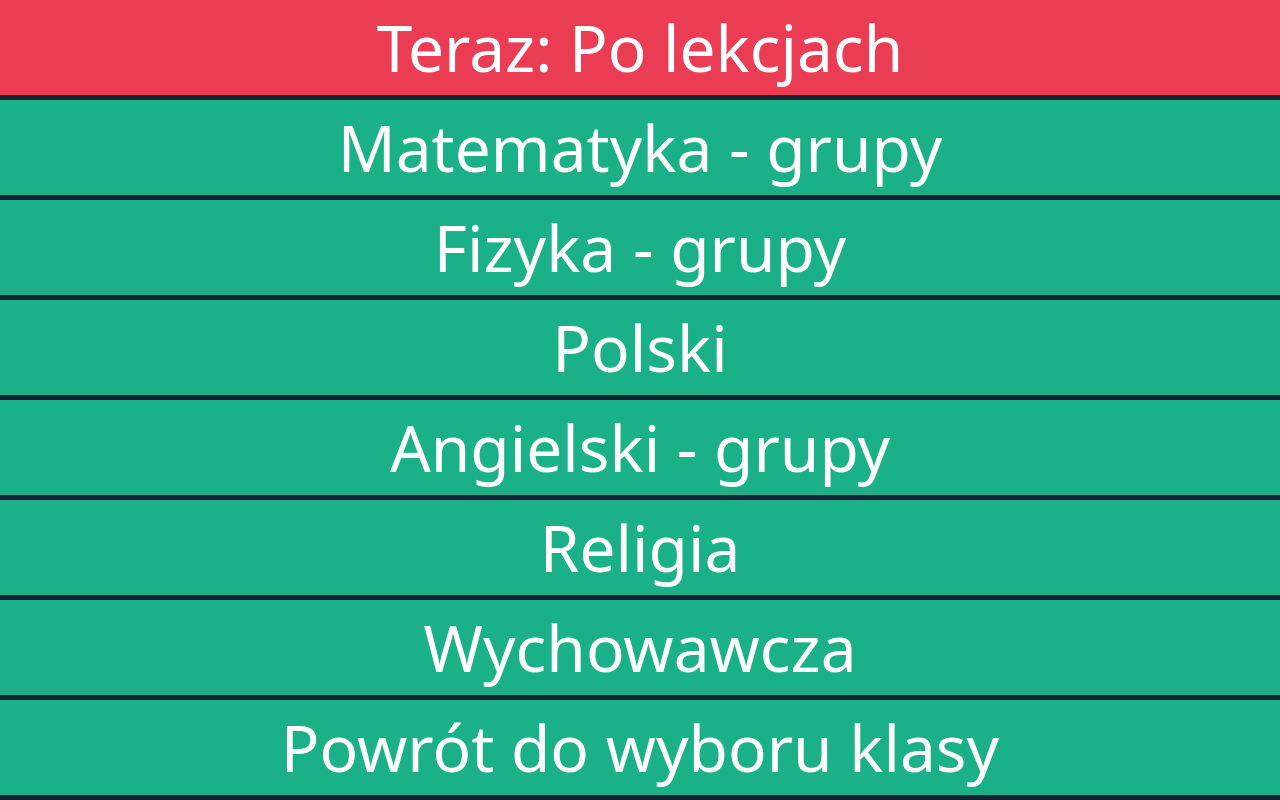
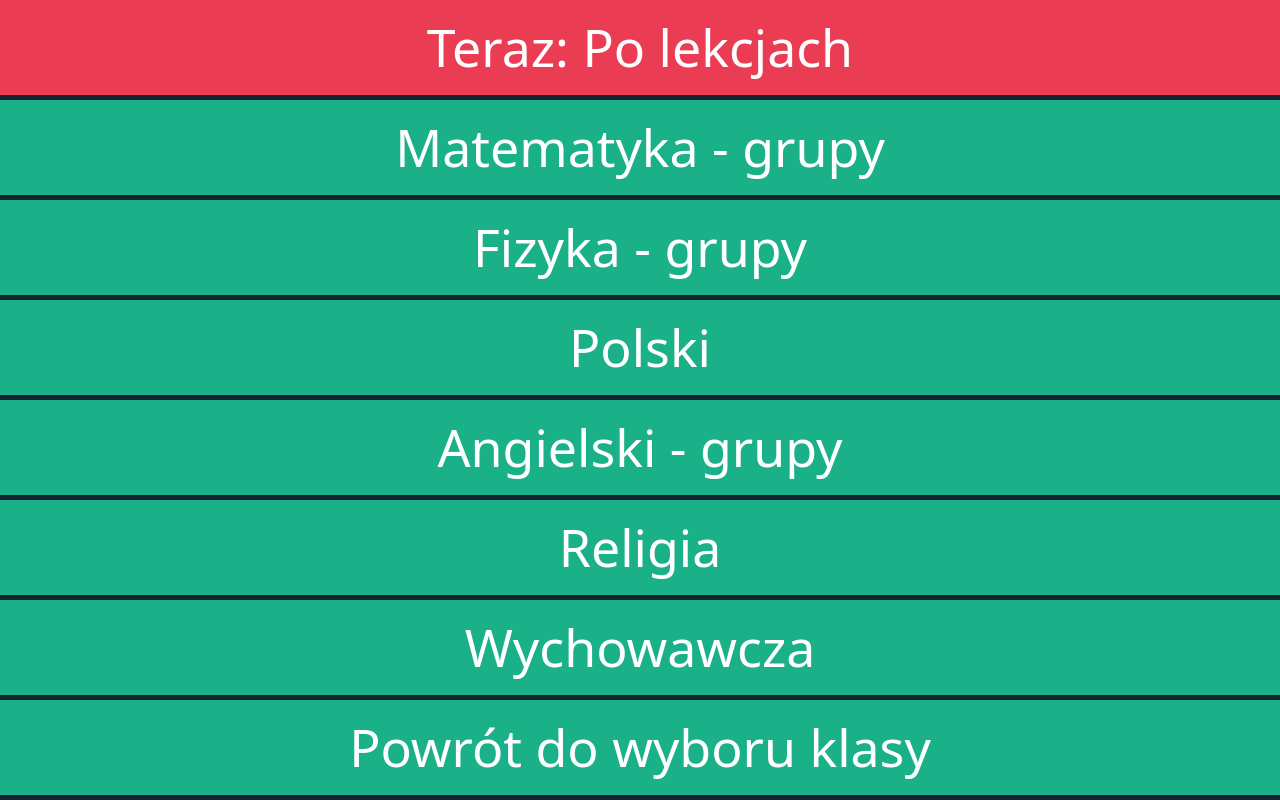
Before and after one commit to Zeraye/zoomlinks, a Django app: page /slo3a/ in a window 1280 px wide. Run offline with Django 3.2, Linux system fonts and the light colour scheme.

Commit message:
font-size respose for screen width

```diff
--- a/static/css/master.css
+++ b/static/css/master.css
@@ -1,16 +1,29 @@
 body, html {
     background-color: #13232f!important;
     color: white!important;
-    font-size: 2rem!important;
     height: 100%;
 }
+
+@media only screen and (min-width: 1800px) {
+body, html {
+        font-size: 2.2rem!important;
+    }
+}
+
+@media only screen and (max-width: 1800px) {
+body, html {
+        font-size: 1.8rem!important;
+    }
+}
+
 
 div.box {
     background-color: #1ab188;
     /* background-color: #6488ea; */
     border-bottom: 5px solid #13232f;
+    height: 12.5%;
     text-align: center;
-    height: 12.5%;
+
 }
 
 div.box:hover {
@@ -21,8 +34,8 @@ div.box:hover {
 div.box_live {
     background-color: #ea3c53;
     border-bottom: 5px solid #13232f;
+    height: 12.5%;
     text-align: center;
-    height: 12.5%;
 }
 
 a {
```
